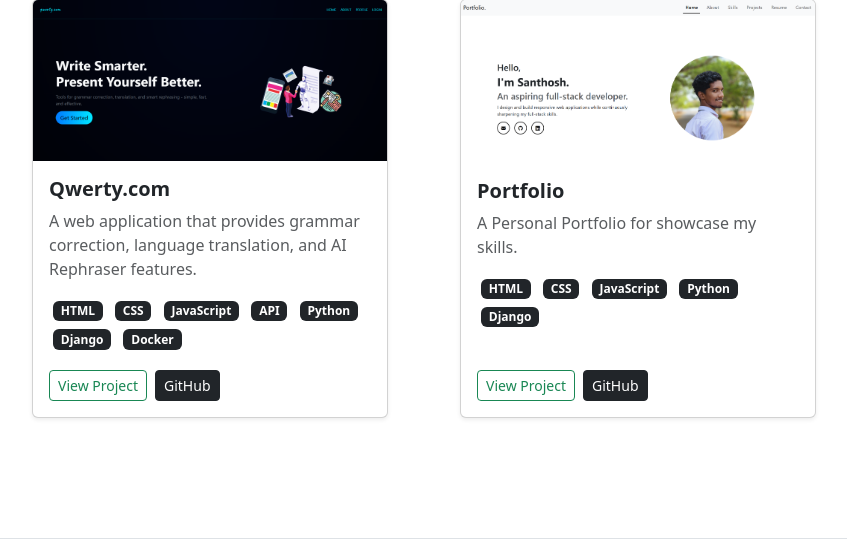
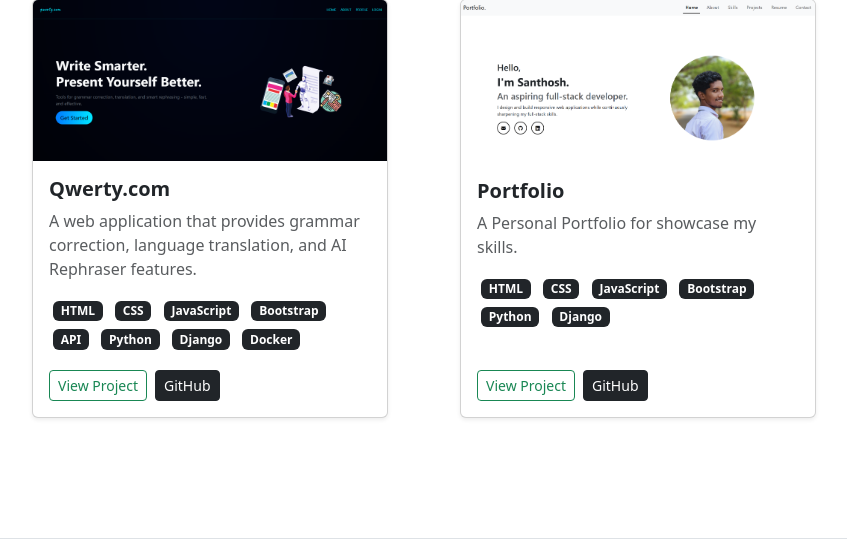
Before and after one commit to santhosh-jayasankar/myportfolio, a Django app: page / in a window 1280 px wide. Shown: the part 2545-3094 px from the top of the page, without its empty margins (216-1063 px from the left). Run offline with Django 5.2, Linux system fonts and the light colour scheme.

Commit message:
added Bootstrap in project techstack

```diff
--- a/app/templates/home.html
+++ b/app/templates/home.html
@@ -124,6 +124,7 @@
               <span class="badge bg-dark m-1">HTML</span>
               <span class="badge bg-dark m-1">CSS</span>
               <span class="badge bg-dark m-1">JavaScript</span>
+              <span class="badge bg-dark m-1">Bootstrap</span>
               <span class="badge bg-dark m-1">API</span>
               <span class="badge bg-dark m-1">Python</span>
               <span class="badge bg-dark m-1">Django</span>
@@ -149,6 +150,7 @@
               <span class="badge bg-dark m-1">HTML</span>
               <span class="badge bg-dark m-1">CSS</span>
               <span class="badge bg-dark m-1">JavaScript</span>
+              <span class="badge bg-dark m-1">Bootstrap</span>
               <span class="badge bg-dark m-1">Python</span>
               <span class="badge bg-dark m-1">Django</span>
             </div>
```
